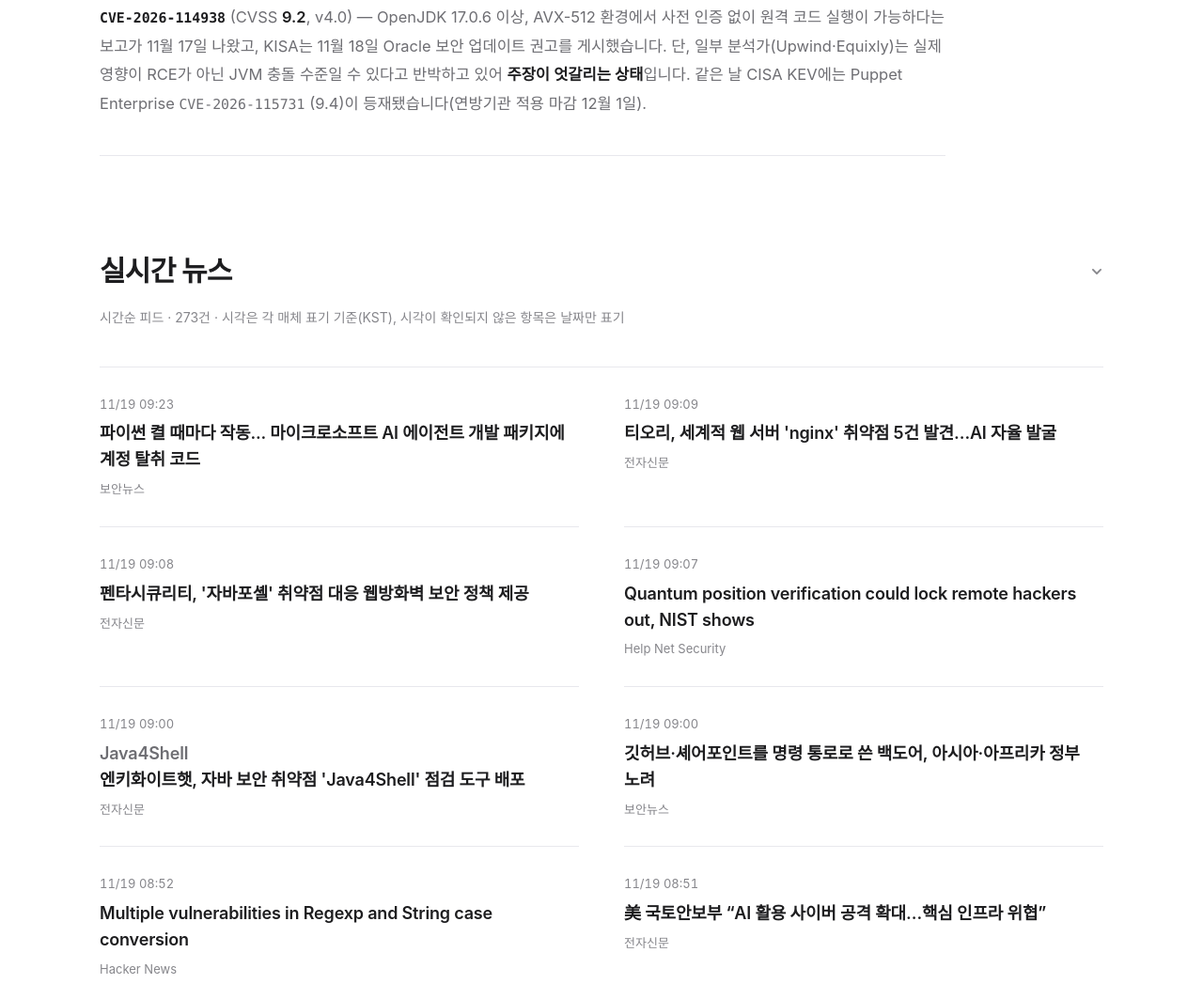
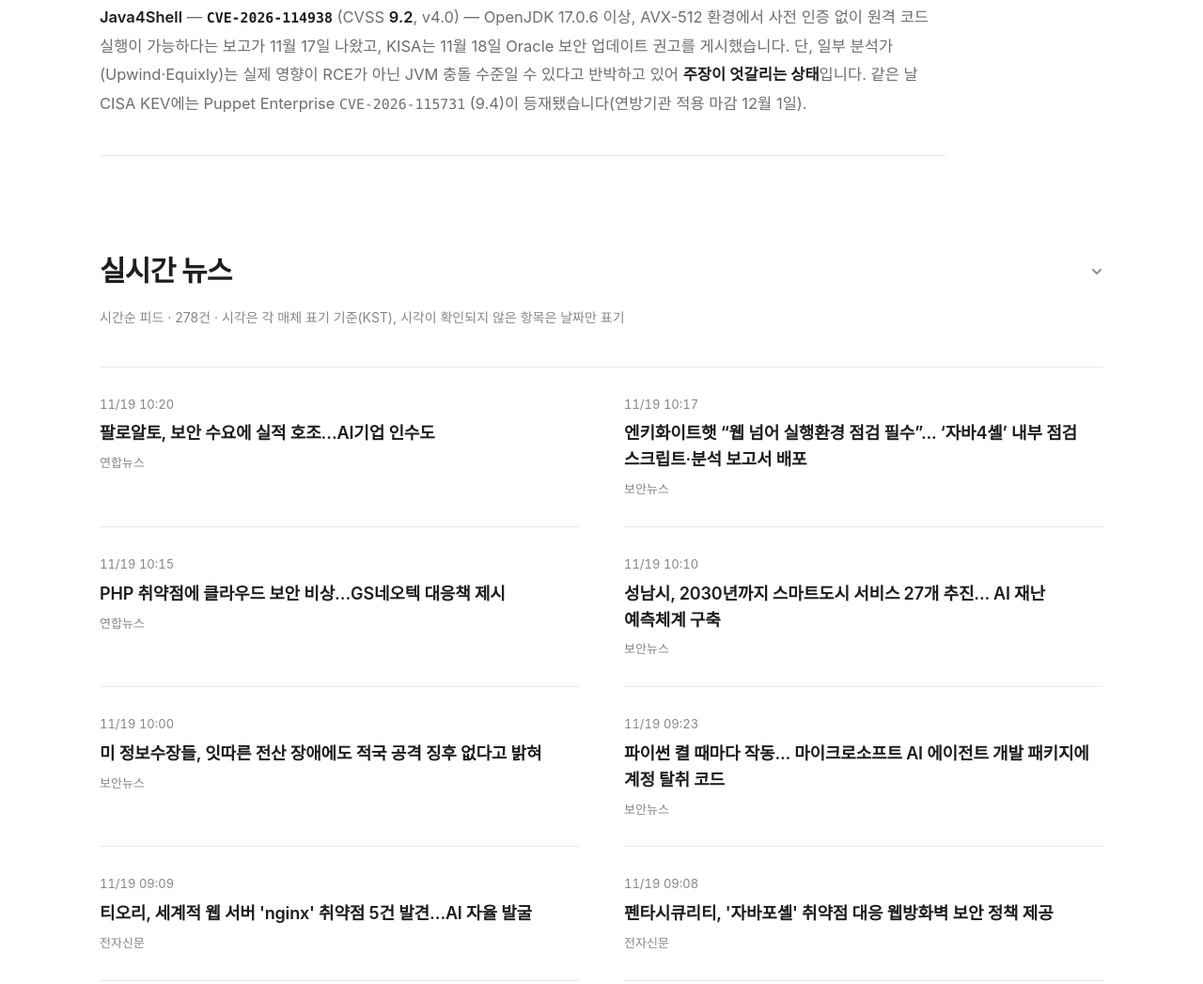
Before and after one commit to seungwooooooo/security-brief, a plain HTML site: page index.html in a window 1280 px wide. Shown: the part 590-1637 px from the top of the page at 94% size. Drawn offline with Linux system fonts and the light colour scheme.

Commit message:
Add 5 new domestic items (10:00-10:20), feed 278, collection 10:36 KST

```diff
--- a/index.html
+++ b/index.html
@@ -218,7 +218,7 @@
         <p class="mast-date">2026년 11월 19일 목요일 · KST</p>
         <h1>오늘의 보안 브리핑</h1>
         <p class="mast-sub">11월 17~19일 발표된 실제 보안 뉴스를 모았습니다. 오늘의 중심은 원격 코드 실행이 주장되는 Java 취약점 ‘Java4Shell’(RCE 여부는 논란 중), 국내 대학 28곳 연쇄 해킹, 그리고 CNN·BBC까지 번진 Optimizely 공급망 공격입니다.</p>
-        <p class="mast-meta">수집 기준 2026년 11월 19일 09:36 KST · 랜섬웨어 유출 현황은 11월 18일 08:08 KST 확인 · 모든 항목에 출처를 표기했습니다</p>
+        <p class="mast-meta">수집 기준 2026년 11월 19일 10:36 KST · 랜섬웨어 유출 현황은 11월 18일 08:08 KST 확인 · 모든 항목에 출처를 표기했습니다</p>
       </header>
 
       <!-- ===================== 1. 경고 배너 ===================== -->
@@ -228,19 +228,44 @@
           <span class="alert-counts">이번 브리핑 KISA 보안공지 <b>15건</b> · CVE·취약점 <b>66건</b> (CVSS 9.0 이상 45건 포함)</span>
         </div>
         <h2>Java4Shell — 인증 없는 원격 코드 실행 주장, KISA 패치 권고 발령</h2>
-        <p><strong class="mono">CVE-2026-114938</strong> (CVSS <strong>9.2</strong>, v4.0) — OpenJDK 17.0.6 이상, AVX-512 환경에서 사전 인증 없이 원격 코드 실행이 가능하다는 보고가 11월 17일 나왔고, KISA는 11월 18일 Oracle 보안 업데이트 권고를 게시했습니다. 단, 일부 분석가(Upwind·Equixly)는 실제 영향이 RCE가 아닌 JVM 충돌 수준일 수 있다고 반박하고 있어 <strong>주장이 엇갈리는 상태</strong>입니다. 같은 날 CISA KEV에는 Puppet Enterprise <span class="mono">CVE-2026-115731</span> (9.4)이 등재됐습니다(연방기관 적용 마감 12월 1일).</p>
+        <p><strong>Java4Shell</strong> — <strong class="mono">CVE-2026-114938</strong> (CVSS <strong>9.2</strong>, v4.0) — OpenJDK 17.0.6 이상, AVX-512 환경에서 사전 인증 없이 원격 코드 실행이 가능하다는 보고가 11월 17일 나왔고, KISA는 11월 18일 Oracle 보안 업데이트 권고를 게시했습니다. 단, 일부 분석가(Upwind·Equixly)는 실제 영향이 RCE가 아닌 JVM 충돌 수준일 수 있다고 반박하고 있어 <strong>주장이 엇갈리는 상태</strong>입니다. 같은 날 CISA KEV에는 Puppet Enterprise <span class="mono">CVE-2026-115731</span> (9.4)이 등재됐습니다(연방기관 적용 마감 12월 1일).</p>
       </div>
 
       <!-- ===================== 2. 실시간 뉴스 ===================== -->
       <section aria-labelledby="h-feed" id="sec-feed">
         <div class="sec-head">
           <h2 id="h-feed"><button class="sec-toggle" type="button" aria-expanded="true" aria-controls="body-feed"><span>실시간 뉴스</span><svg class="chev" viewBox="0 0 12 12" width="14" height="14" aria-hidden="true" focusable="false"><path d="M2.5 4.25 6 7.75l3.5-3.5" fill="none" stroke="currentColor" stroke-width="1.6" stroke-linecap="round" stroke-linejoin="round"/></svg></button></h2>
-          <p>시간순 피드 · 273건 · 시각은 각 매체 표기 기준(KST), 시각이 확인되지 않은 항목은 날짜만 표기</p>
+          <p>시간순 피드 · 278건 · 시각은 각 매체 표기 기준(KST), 시각이 확인되지 않은 항목은 날짜만 표기</p>
         </div>
         <div class="sec-body" id="body-feed">
           <div class="sec-inner">
             <div class="feed">
           <article class="feed-item">
+            <span class="feed-time">11/19 10:20</span>
+            <h3><a href="https://www.yna.co.kr/view/AKR20261119048800009" target="_blank" rel="noopener">팔로알토, 보안 수요에 실적 호조…AI기업 인수도</a></h3>
+            <span class="feed-src">연합뉴스</span>
+          </article>
+          <article class="feed-item">
+            <span class="feed-time">11/19 10:17</span>
+            <h3><a href="https://www.boannews.com/news/articleView.html?idxno=147372" target="_blank" rel="noopener">엔키화이트햇 “웹 넘어 실행환경 점검 필수”... ‘자바4셸’ 내부 점검 스크립트·분석 보고서 배포</a></h3>
+            <span class="feed-src">보안뉴스</span>
+          </article>
+          <article class="feed-item">
+            <span class="feed-time">11/19 10:15</span>
+            <h3><a href="https://www.yna.co.kr/view/AKR20261119055700017" target="_blank" rel="noopener">PHP 취약점에 클라우드 보안 비상…GS네오텍 대응책 제시</a></h3>
+            <span class="feed-src">연합뉴스</span>
+          </article>
+          <article class="feed-item">
+            <span class="feed-time">11/19 10:10</span>
+            <h3><a href="https://www.boannews.com/news/articleView.html?idxno=147374" target="_blank" rel="noopener">성남시, 2030년까지 스마트도시 서비스 27개 추진... AI 재난 예측체계 구축</a></h3>
+            <span class="feed-src">보안뉴스</span>
+          </article>
+          <article class="feed-item">
+            <span class="feed-time">11/19 10:00</span>
+            <h3><a href="https://www.boannews.com/news/articleView.html?idxno=147369" target="_blank" rel="noopener">미 정보수장들, 잇따른 전산 장애에도 적국 공격 징후 없다고 밝혀</a></h3>
+            <span class="feed-src">보안뉴스</span>
+          </article>
+          <article class="feed-item">
             <span class="feed-time">11/19 09:23</span>
             <h3><a href="https://www.boannews.com/news/articleView.html?idxno=147367" target="_blank" rel="noopener">파이썬 켤 때마다 작동... 마이크로소프트 AI 에이전트 개발 패키지에 계정 탈취 코드</a></h3>
             <span class="feed-src">보안뉴스</span>
@@ -1614,7 +1639,7 @@
       <!-- ===================== 3. 지표 요약 ===================== -->
       <div class="stats" aria-label="지표 요약">
         <div class="stat"><b>12</b><span>핵심 이슈 — 진행 중인 대형 사건</span></div>
-        <div class="stat"><b>122</b><span>국내 동향 — 11/17~19 보도</span></div>
+        <div class="stat"><b>127</b><span>국내 동향 — 11/17~19 보도</span></div>
         <div class="stat"><b>151</b><span>해외 동향 — 11/17~19 보도</span></div>
         <div class="stat"><b>66</b><span>CVE·취약점 — CVSS 9.0 이상 45건 포함</span></div>
         <div class="stat"><b>57</b><span>다크웹 유출 — 최근 24시간 건수 (+19%)</span></div>
@@ -2423,16 +2448,36 @@
       <section aria-labelledby="h-trends" id="sec-trends">
         <div class="sec-head">
           <h2 id="h-trends"><button class="sec-toggle" type="button" aria-expanded="false" aria-controls="body-trends"><span>국내·해외 동향</span><svg class="chev" viewBox="0 0 12 12" width="14" height="14" aria-hidden="true" focusable="false"><path d="M2.5 4.25 6 7.75l3.5-3.5" fill="none" stroke="currentColor" stroke-width="1.6" stroke-linecap="round" stroke-linejoin="round"/></svg></button></h2>
-          <p>국내 122건 · 해외 151건 · 2026년 11월 17~19일 보도</p>
+          <p>국내 127건 · 해외 151건 · 2026년 11월 17~19일 보도</p>
         </div>
         <div class="sec-body collapsed" id="body-trends" hidden>
           <div class="sec-inner">
             <div class="news-grid">
           <div class="news-col">
             <h2 id="h-domestic">국내 동향</h2>
-            <p class="col-note">122건 · 2026년 11월 17~19일 보도</p>
+            <p class="col-note">127건 · 2026년 11월 17~19일 보도</p>
 
                         <article class="news-item">
+              <h3><a href="https://www.yna.co.kr/view/AKR20261119048800009" target="_blank" rel="noopener">팔로알토, 보안 수요에 실적 호조…AI기업 인수도</a></h3>
+              <span class="news-meta">연합뉴스 · 2026-11-19</span>
+            </article>
+            <article class="news-item">
+              <h3><a href="https://www.boannews.com/news/articleView.html?idxno=147372" target="_blank" rel="noopener">엔키화이트햇 “웹 넘어 실행환경 점검 필수”... ‘자바4셸’ 내부 점검 스크립트·분석 보고서 배포</a></h3>
+              <span class="news-meta">보안뉴스 · 2026-11-19</span>
+            </article>
+            <article class="news-item">
+              <h3><a href="https://www.yna.co.kr/view/AKR20261119055700017" target="_blank" rel="noopener">PHP 취약점에 클라우드 보안 비상…GS네오텍 대응책 제시</a></h3>
+              <span class="news-meta">연합뉴스 · 2026-11-19</span>
+            </article>
+            <article class="news-item">
+              <h3><a href="https://www.boannews.com/news/articleView.html?idxno=147374" target="_blank" rel="noopener">성남시, 2030년까지 스마트도시 서비스 27개 추진... AI 재난 예측체계 구축</a></h3>
+              <span class="news-meta">보안뉴스 · 2026-11-19</span>
+            </article>
+            <article class="news-item">
+              <h3><a href="https://www.boannews.com/news/articleView.html?idxno=147369" target="_blank" rel="noopener">미 정보수장들, 잇따른 전산 장애에도 적국 공격 징후 없다고 밝혀</a></h3>
+              <span class="news-meta">보안뉴스 · 2026-11-19</span>
+            </article>
+            <article class="news-item">
               <h3><a href="https://www.boannews.com/news/articleView.html?idxno=147367" target="_blank" rel="noopener">파이썬 켤 때마다 작동... 마이크로소프트 AI 에이전트 개발 패키지에 계정 탈취 코드</a></h3>
               <span class="news-meta">보안뉴스 · 2026-11-19</span>
             </article>
```
